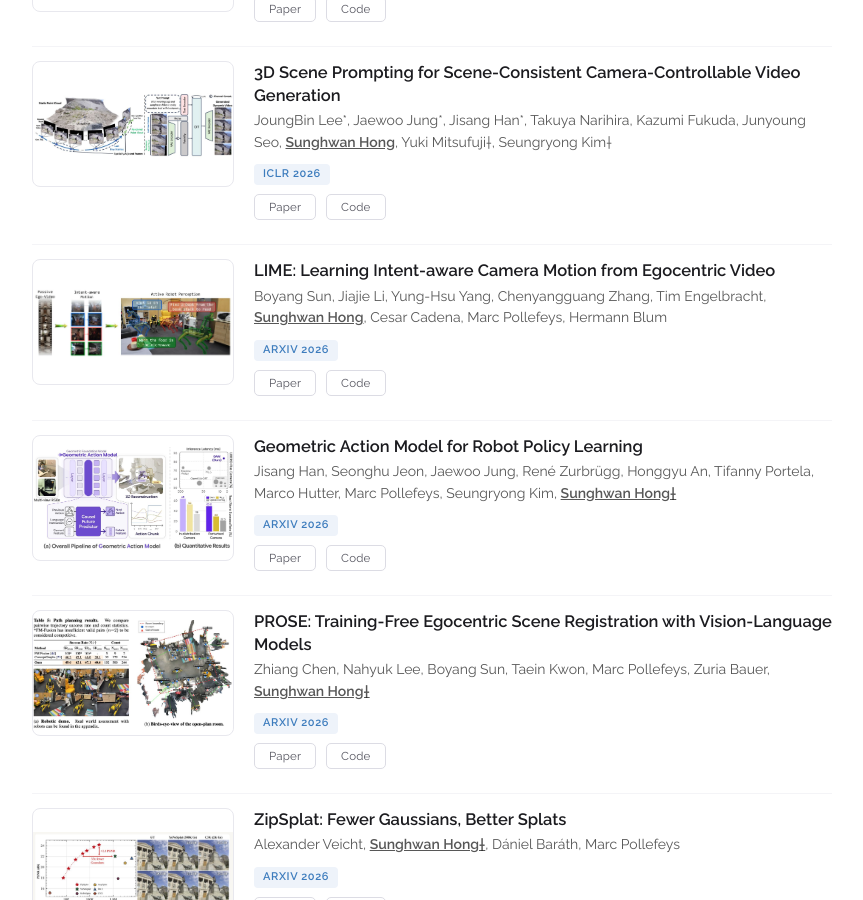
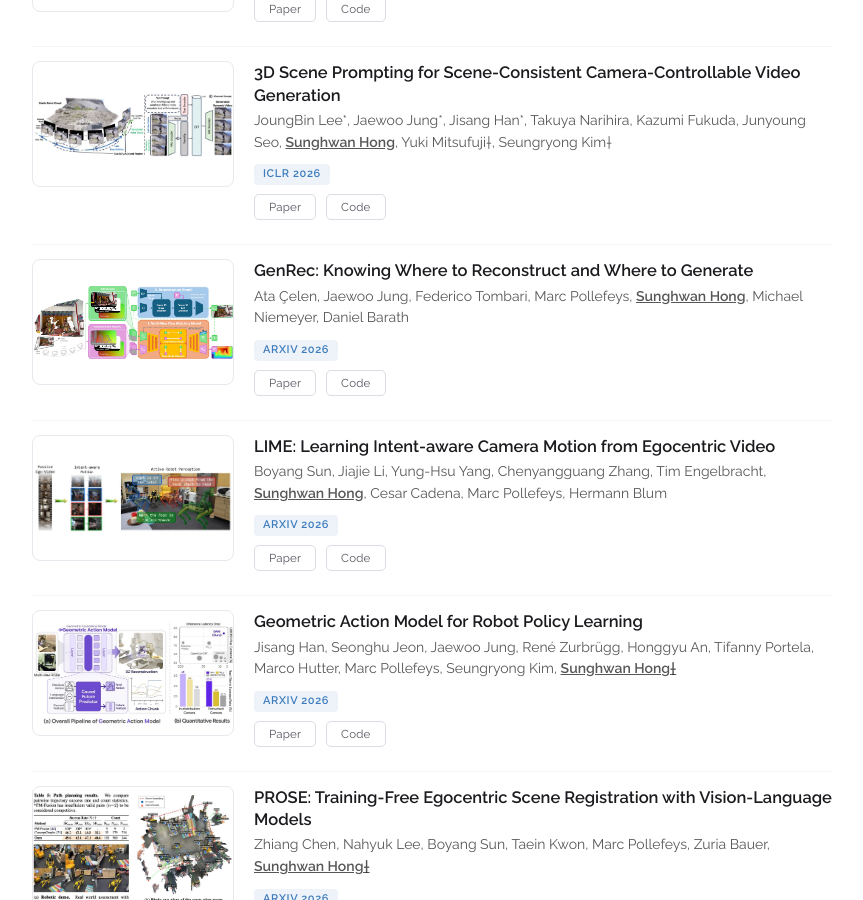
Before and after one commit to SunghwanHong/sunghwanhong.github.io, a Jekyll site: the page built from index.html, in a window 1280 px wide and 900 px high, scrolled down 3400 px. Shown: the whole window, without its empty margins (208-1071 px from the left). Built offline with Jekyll 4.4.1, drawn with Linux system fonts in a browser that asks for light colours; some web fonts are replaced.

Commit message:
Update publications.yaml

```diff
--- a/_data/publications.yaml
+++ b/_data/publications.yaml
@@ -70,6 +70,14 @@ papers:
     venue: "ICLR 2026"
     paper_pdf: "https://arxiv.org/abs/2606.17046"
     code: "https://arxiv.org/abs/2606.17046"
+    selected: y
+
+  - title: "GenRec: Knowing Where to Reconstruct and Where to Generate"
+    image: "/assets/publications/thumbs/genrec.jpg"
+    authors: "Ata Çelen, Jaewoo Jung, Federico Tombari, Marc Pollefeys, <b><u>Sunghwan Hong</u></b>, Michael Niemeyer, Daniel Barath"
+    venue: "Arxiv 2026"
+    paper_pdf: "https://arxiv.org/pdf/2608.17832"
+    code: "https://atcelen.github.io/GenRec/"
     selected: y
 
   - title: "LIME: Learning Intent-aware Camera Motion from Egocentric Video"
```
